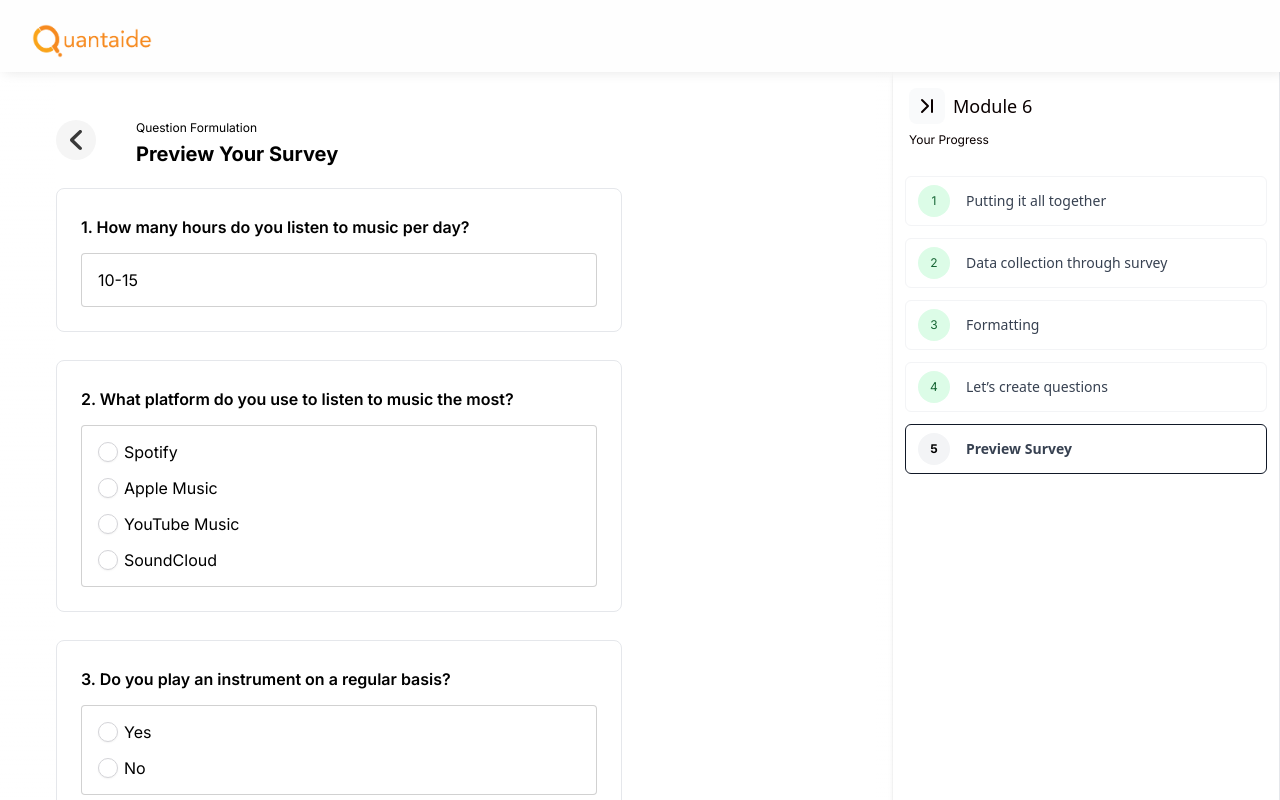
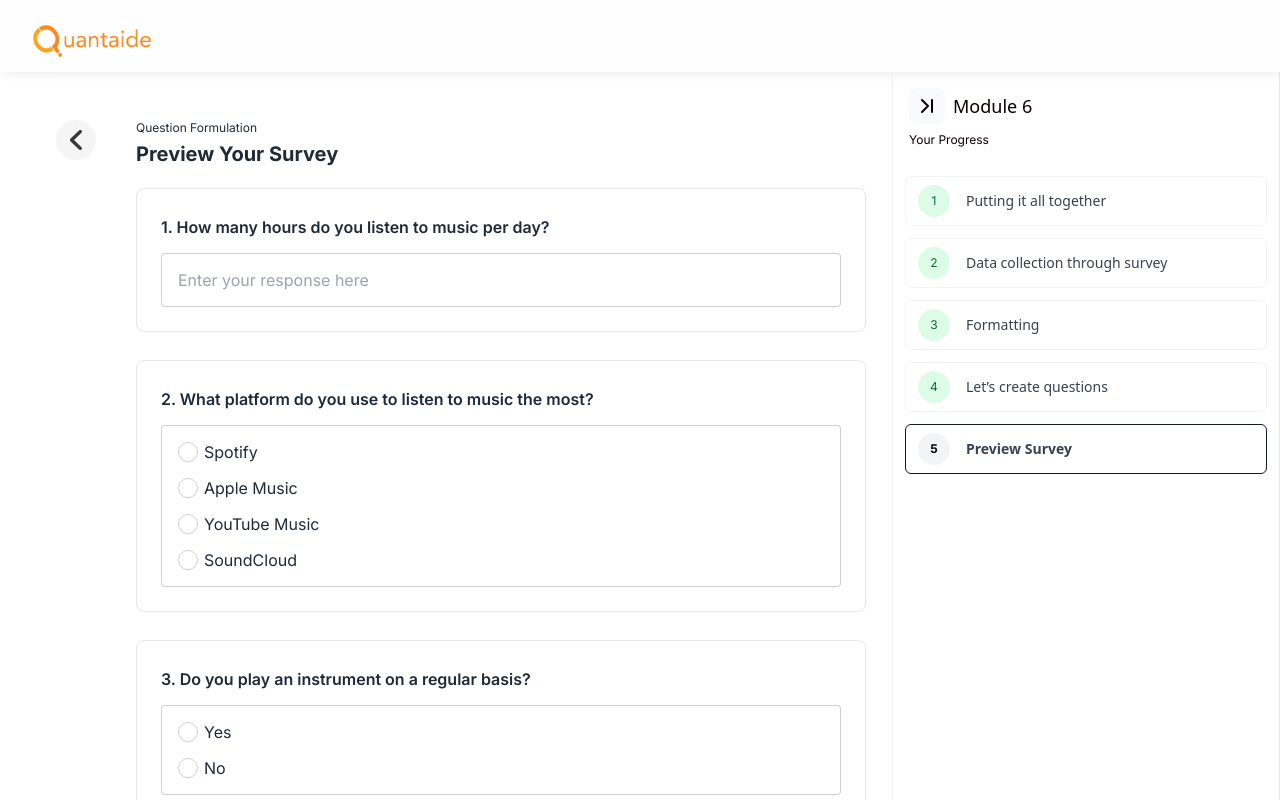
Before and after one commit to M-Chirag/quantaide-web-app, a Next.js app: page /module6/stage5 in a window 1280 px wide. Shown: the top 800 px of the page. Built offline with nearby package versions, Linux system fonts and the light colour scheme.

Commit message:
FInal change son Preview Survey

```diff
--- a/src/app/module6/stage5/page.tsx
+++ b/src/app/module6/stage5/page.tsx
@@ -13,9 +13,9 @@ export default function Stage2() {
       <div className='flex flex-row max-md:flex-col max-md:gap-50'>
         <div className='flex flex-col bg-white'>
           <div className='self-center w-full max-w-[1372px] max-md:max-w-full'>
-            <div className='flex gap-5 max-md:flex-col max-md:gap-0'>
-              <div className='flex flex-col w-[69%] max-md:ml-0 max-md:w-full'>
-                <div className='flex flex-col mt-20 text-black max-md:mt-10 max-md:max-w-full'>
+            <div className='flex gap-10 max-md:flex-col max-md:gap-0'>
+              <div className='flex flex-col w-[90%] max-md:ml-0 max-md:w-full'>
+                <div className='flex flex-col mt-20 text-gray-800 max-md:mt-10 max-md:max-w-full'>
                   <div className='flex gap-5 self-start'>
                     <Link href='/module6/stage4'>
                       <button>
@@ -35,14 +35,14 @@ export default function Stage2() {
                   </div>
 
                   {/* Form Begins */}
-                  <div className='self-center'>
+                  <div className='self-center ml-20'>
                     <div className='flex flex-col justify-center mt-5 p-6 w-full bg-white rounded-lg border border-gray-200 border-solid max-md:px-5 '>
                       <div className='text-base font-semibold leading-7 max-md:max-w-full'>
                         1. How many hours do you listen to music per day?
                       </div>
                       <div className='flex flex-col items-start p-4 mt-3 text-base leading-5 whitespace-nowrap bg-white rounded border border-solid border-neutral-400 border-opacity-50 max-md:pr-5 max-md:max-w-full'>
                         <div className='flex gap-1.5'>
-                          <div>10-15</div>
+                          <input className='w-[200px]' placeholder='Enter your response here'></input>
                         </div>
                       </div>
                     </div>
```
